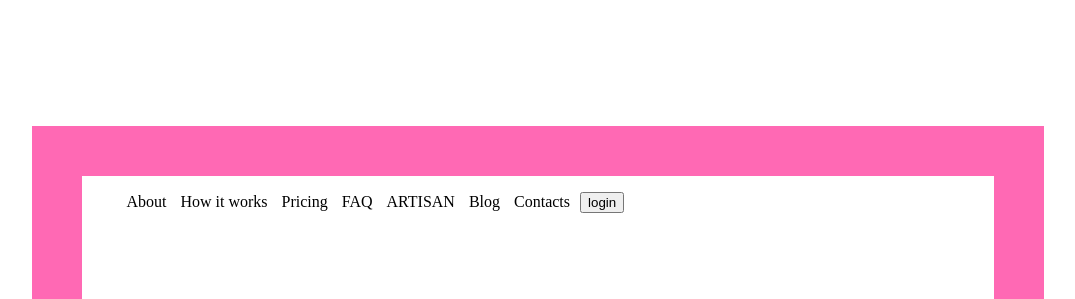
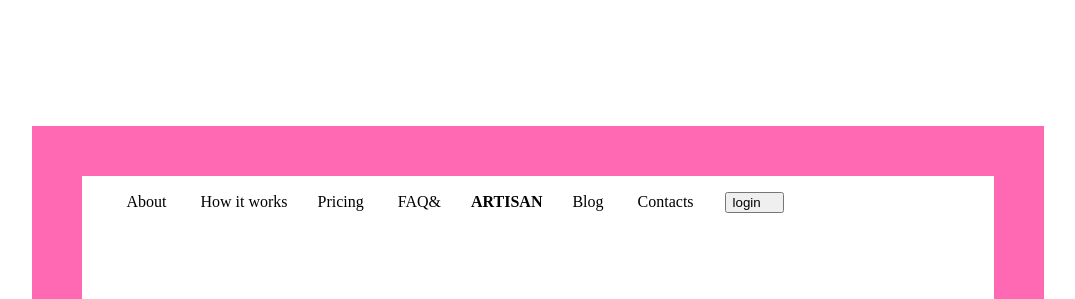
Before and after one commit to Antibaclarine/digital--artists, a plain HTML site: page index.html in a window 1280 px wide. Shown: the top 299 px of the page, without its empty margins (102-1177 px from the left). Drawn offline with Linux system fonts and the light colour scheme.

Commit message:
second commit

```diff
--- a/index.html
+++ b/index.html
@@ -10,15 +10,15 @@
 <body><div class="container">
     <div class="bar">
         <ul>
-            <li class="about">About</li>
-            <li>How it works</li>
-            <li>Pricing</li>
-            <li>FAQ</li>
-            <li>ARTISAN</li>
-            <li>Blog</li>
-            <li>Contacts</li>
+            <li class="about">About &nbsp;&nbsp;&nbsp;&nbsp;</li>
+            <li>How it works &nbsp;&nbsp;&nbsp;</li>
+            <li>Pricing &nbsp; &nbsp;&nbsp;</li>
+            <li>FAQ& &nbsp;&nbsp;&nbsp;</li>
+            <li id="art">ARTISAN &nbsp;&nbsp;&nbsp;</li>
+            <li>Blog &nbsp;&nbsp;&nbsp;&nbsp;</li>
+            <li>Contacts &nbsp;&nbsp;&nbsp;</li>
 
-        <button class="log">login</button>
+        <button class="log">login &nbsp;&nbsp;&nbsp;</button>
         </Ul>
     </div>
 
--- a/style.css
+++ b/style.css
@@ -23,8 +23,11 @@ gap: 20%;
 
 }
 .log{
-    background-color:
+    margin-left: 5px;
 
+}
+#art{
+    font-weight: bold;
 }
 .head{
     padding:12%;
```
